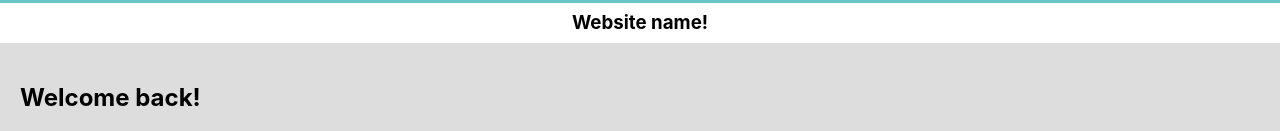
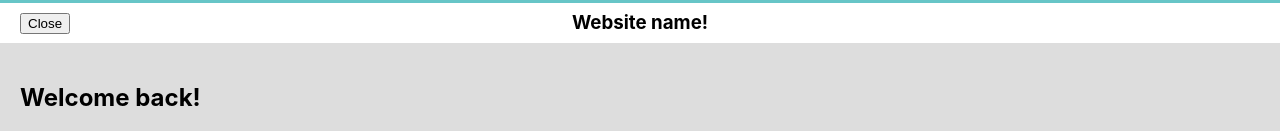
Before and after one commit to thomasboyt/react-zoom-navigation, a React (Create React App) app: page /long in a window 1280 px wide. Shown: the top 131 px of the page. Built offline with nearby package versions, Linux system fonts and the light colour scheme.

Commit message:
Add support for close button in nav if coming to subpage for first time

```diff
--- a/src/components/Nav.js
+++ b/src/components/Nav.js
@@ -4,7 +4,7 @@ import { Location } from "@reach/router";
 const Nav = () => {
   const backLink = (
     <Location>
-      {({ location }) => {
+      {({ location, navigate }) => {
         if (location.state && location.state.fromCard) {
           return (
             <button
@@ -16,6 +16,19 @@ const Nav = () => {
             </button>
           );
         }
+
+        if (location.pathname !== "/") {
+          return (
+            <button
+              type="button"
+              onClick={() => navigate("/")}
+              style={{ position: "absolute", left: "20px", top: "10px" }}
+            >
+              Close
+            </button>
+          );
+        }
+
         return null;
       }}
     </Location>
```
